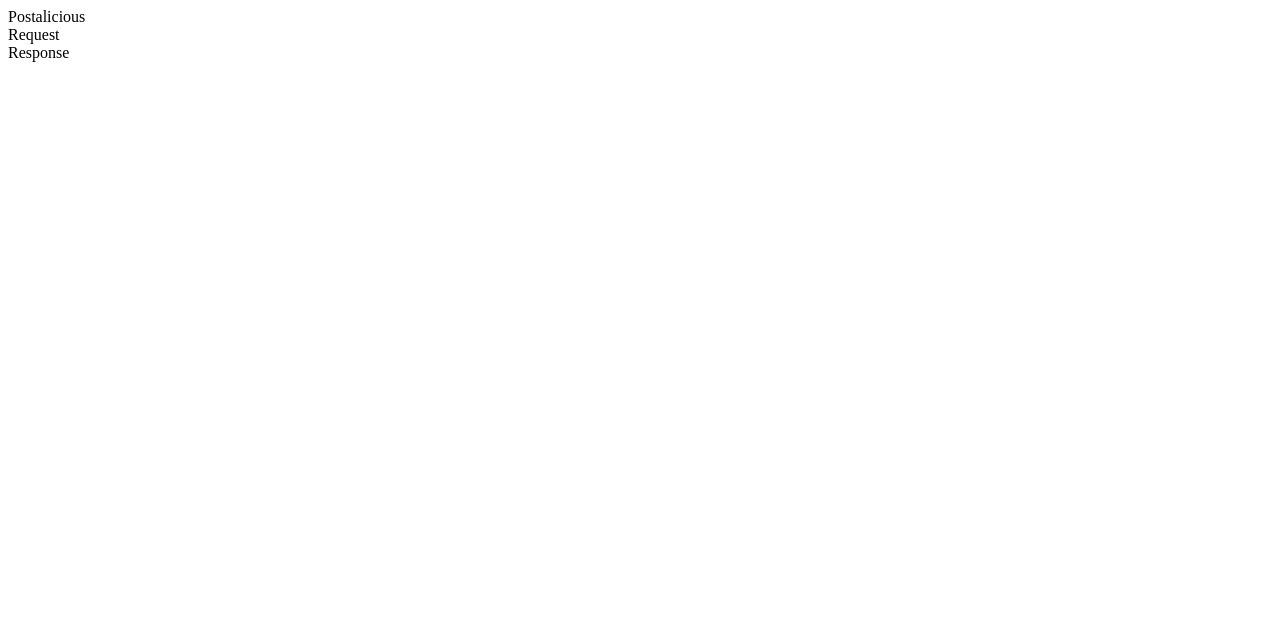
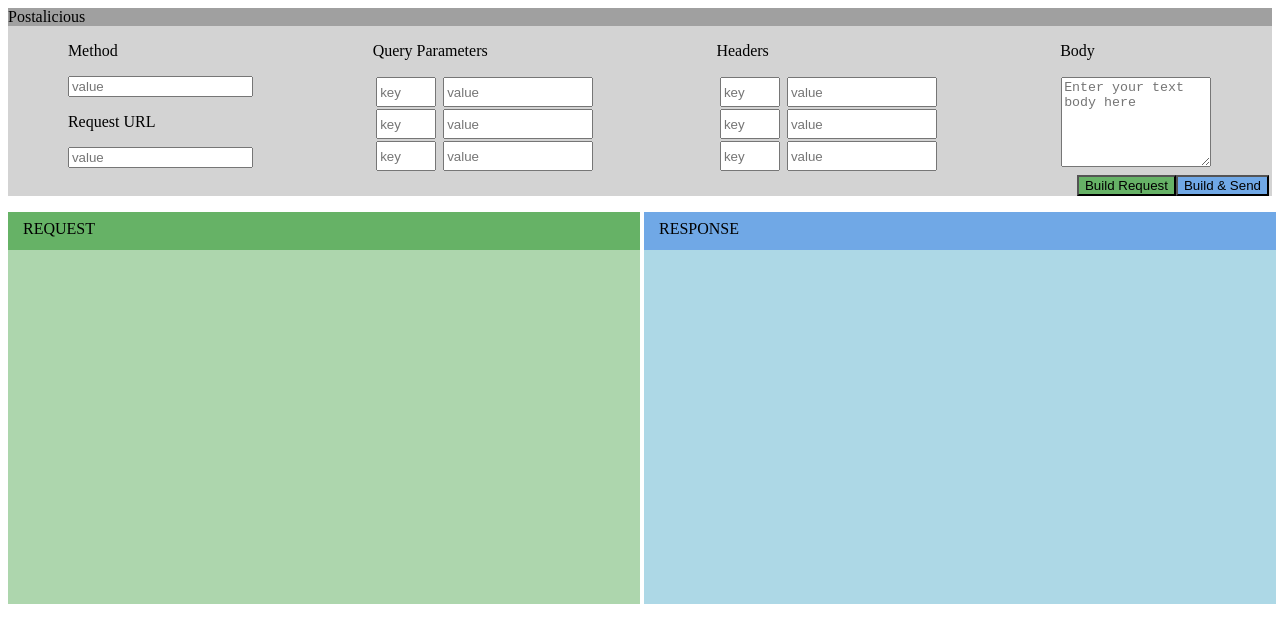
Before and after one commit to HJBowers/garrulous-quail, a website: page postalicious/public/index.html in a window 1280 px wide. Drawn offline with Linux system fonts and the light colour scheme.

Commit message:
trying out http

```diff
--- a/postalicious/public/index.html
+++ b/postalicious/public/index.html
@@ -1,6 +1,8 @@
 <!DOCTYPE>
 <html>
   <head>
+    <link rel="stylesheet" type="text/css" href="styles.css">
+    <script type="text/javascript" src="main.js"></script>
   </head>
   <body>
     <div class='container'>
@@ -8,35 +10,69 @@
         <div class='htmlHeader'>
           Postalicious
         </div>
-        <div class='inputParameters'>
-          <div class='method-host'>
+        <div>
+          <form class='inputParameters' onsubmit='buildRequest()' >
+            <div class='form'>
+              <div class='methodHost'>
+                <div class='method'>
+                  <p class="titles">Method</p>
+                  <input class="methodBox" type="text" name="method" placeholder="value">
+                </div>
+                <div class='host'>
+                  <p class="titles">Request URL</p>
+                  <input class="hostBox" type="text" name="host" placeholder="value">
+                </div>
               </div>
               <div class='queryParameters'>
+                <p class="titles">Query Parameters</p>
+                <div class="query">
+                  <input class="qkeyBox" type="text" name="key1" placeholder="key">
+                  <input class="qvalueBox" type="text" name="value1" placeholder="value">
+                  <input class="qkeyBox" type="text" name="key2" placeholder="key">
+                  <input class="qvalueBox" type="text" name="value2" placeholder="value">
+                  <input class="qkeyBox" type="text" name="key3" placeholder="key">
+                  <input class="qvalueBox" type="text" name="value3" placeholder="value">
+                </div>
               </div>
               <div class='RequestHeaders'>
+                <p class="titles">Headers</p>
+                <div class="headers">
+                  <input class="hkeyBox" type="text" name="key4" placeholder="key">
+                  <input class="hvalueBox" type="text" name="value4" placeholder="value">
+                  <input class="hkeyBox" type="text" name="key5" placeholder="key">
+                  <input class="hvalueBox" type="text" name="value5" placeholder="value">
+                  <input class="hkeyBox" type="text" name="key6" placeholder="key">
+                  <input class="hvalueBox" type="text" name="value6" placeholder="value">
+                </div>
               </div>
               <div class='requestBody'>
+                <p class="titles">Body</p>
+                <textarea class="bodyBox" type="text" name="body" placeholder="Enter your text body here"></textarea>
               </div>
           </div>
-        <div class='button'>
+          <div class='buttons'>
+            <input class='requestButton' type="submit" value="Build Request">
+            <input class='sendButton' type="submit" value="Build & Send">
           </div>
-        <div class='button'>
+          </form>
         </div>
       </div>
+      <div class="HTTPResult">
         <div class='HTTPRequest'>
           <div class='HTTPRequestHeader'>
-          Request
+            REQUEST
           </div>
           <div class='HTTPRequestBody'>
           </div>
         </div>
         <div class='HTTPResponse'>
           <div class='HTTPResponseHeader'>
-          Response
+            RESPONSE
           </div>
           <div class='HTTPResponseBody'>
           </div>
         </div>
       </div>
+    </div>
   </body>
 </html>
--- a/postalicious/public/main.js
+++ b/postalicious/public/main.js
@@ -1,17 +1,71 @@
+
 function buildRequest() {
-  var element = document.createElement('')
-  element.id = ''
-  var  = document.getElementsByClassName('queryParameters')
+  let superAwesomeHTTPInformationUltra = document.querySelectorAll('.form *')
+  console.log("superAwesomeHTTPInformationUltra", superAwesomeHTTPInformationUltra);
+  let valueArr = []
+  superAwesomeHTTPInformationUltra.forEach( element => {
+    if(element.tagName === "INPUT" || element.tagName === "textarea"){
+      if(element.tagName)
+      valueArr.push(
+        element.className,
+        element.value
+       )
+     }
+  })
+  console.log('-=-=- ',valueArr)
+}
 
-  const method =
-  const host =
 
-//query
+function buildRequest() {
+  let superAwesomeHTTPInformationUltra = document.querySelectorAll('.form *')
+  console.log("superAwesomeHTTPInformationUltra", superAwesomeHTTPInformationUltra);
+  let httpObject = {
+                queryParams :[],
+                headers : []
+              }
+  superAwesomeHTTPInformationUltra.forEach( element => {
+    if(element.className === "methodBox"){
+      httpObject.method = element.value
+    }
+    if(element.className === "hostBox"){
+      httpObject.host = element.value
+    }
+    if(element.className === "qkeyBox" || element.className ==='qvalueBox'){
+      httpObject.queryParams.push(element.value)
+    }
+    if(element.className === "hkeyBox" || element.className ==='hvalueBox'){
+      httpObject.headers.push(element.value)
+    }
+    if(element.tagName === "textarea"){
+      httpObject.body = element.value
+    }
+  })
+  console.log('-=-=- ',httpObject)
+  console.log('queryParams ', httpObject.queryParams)
+  console.log('headers ', httpObject.headers)
+}
+
+
+
+//step 1
+  // create a json object with form informatiion
+//step 2
+  //log the json object to the console
+//step 3
+  //display json object in the request box
+//step 4
+  //send json object to the sandbox server in the body of an http request
+//step5
+  //use a http library to make an http from the body of the http request
+//step 6
+  //get the response and send that back to the pl server
+// step 7
+  //display http body as an http request in the response box
 
 
 //header
 
 
 //body
-
-}
+//
+// }
--- /dev/null
+++ b/postalicious/public/styles.css
@@ -0,0 +1,114 @@
+.htmlHeader {
+  background-color: #a0a0a0;
+}
+
+.container{
+  background-color: white;
+  }
+
+.inputParameters {
+  background-color: #d3d3d3;
+}
+
+.form {
+  display: flex;
+  flex-direction: row;
+  justify-content: space-around;
+}
+
+
+.query {
+  width: 224px;
+  display: flex;
+  flex-wrap: wrap;
+  flex-direction: row;
+  justify-content: space-around;
+}
+
+.headers {
+  width: 224px;
+  display: flex;
+  flex-wrap: wrap;
+  flex-direction: row;
+  justify-content: space-around;
+}
+
+.qkeyBox {
+  height: 30px;
+  width: 60px;
+  margin: 1px;
+}
+
+.qvalueBox {
+  height: 30px;
+  width: 150px;
+  margin: 1px;
+}
+
+.hkeyBox {
+  height: 30px;
+  width: 60px;
+  margin: 1px;
+}
+
+.hvalueBox {
+  height: 30px;
+  width: 150px;
+  margin: 1px;
+}
+.buttons {
+  display: flex;
+  flex-direction: row;
+  justify-content: flex-end;
+  margin: 3px;
+}
+
+.requestButton{
+  background-color: #66b266;
+}
+
+.sendButton{
+  background-color: #70a8e6;
+}
+
+.titles {
+  color: black;
+}
+
+.bodyBox {
+  height: 90px;
+  width: 150px;
+  margin: 1px;
+}
+
+.HTTPResult{
+  white-space: nowrap;
+}
+
+.HTTPRequest {
+  background-color: #add6ad;
+  height: 50%;
+  width: 50%;
+  display: inline-block;
+}
+
+.HTTPResponse {
+  height: 50%;
+  width: 50%;
+  display: inline-block;
+  background-color: #ADD8E6;
+}
+
+.HTTPRequestHeader {
+  background-color: #66b266;
+  height: 30px;
+  padding-left: 15PX;
+  padding-top: 8PX;
+}
+
+.HTTPResponseHeader {
+  background-color: #70a8e6;
+  height: 30px;
+  padding-left: 15PX;
+  padding-top: 8PX;
+}
```
Also changed, not shown: postalicious/app.js (+6 -5 lines), postalicious/index.html (deleted, +0 -59 lines), postalicious/public/index.css (deleted), 1 other file. Lines whose indentation alone changed are shown as unchanged.
